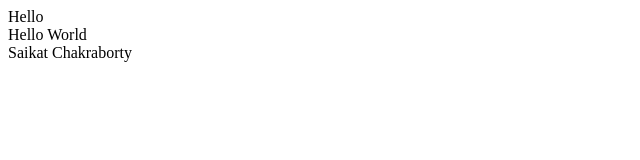
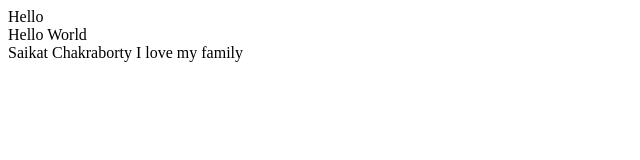
Before and after one commit to chakrabortysaikat/git-demo, a plain HTML site: page index.html in a window 1280 px wide. Shown: the whole page, without its empty margins (0-640 px from the left). Drawn offline with Linux system fonts and the light colour scheme.

Commit message:
Update index.html

```diff
--- a/index.html
+++ b/index.html
@@ -2,3 +2,4 @@
 <div> Hello</div>
 <div>Hello World</div>
 <span>Saikat Chakraborty</span>
+<span> I love my family </span>
```
